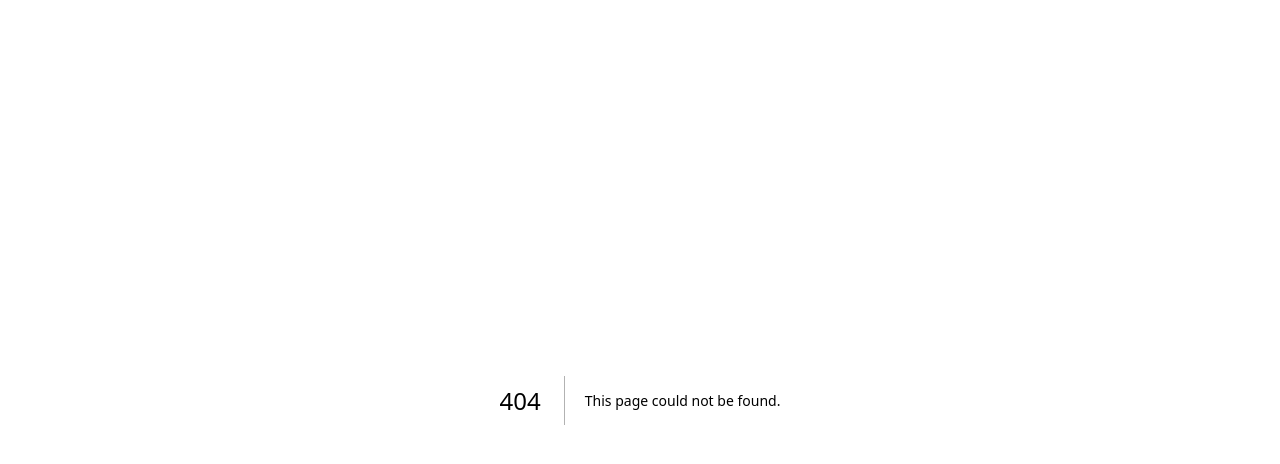
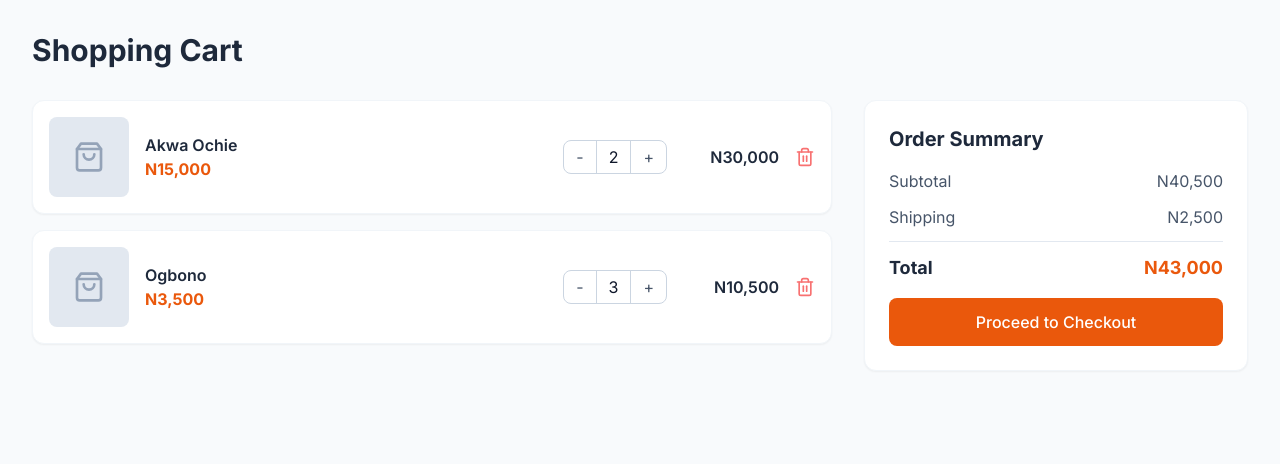
Before and after one commit to Oluwamozay/mark8hub, a Next.js app: page /cart in a window 1280 px wide. Before the commit this address had no page. Shown: the top 464 px of the page. Built offline with nearby package versions, Linux system fonts and the light colour scheme.

Commit message:
Add cart page

```diff
--- /dev/null
+++ b/app/cart/page.tsx
@@ -0,0 +1,86 @@
+'use client';
+
+import { useState } from 'react';
+import { Trash2, ShoppingBag } from 'lucide-react';
+import Link from 'next/link';
+
+interface CartItem {
+  id: number;
+  name: string;
+  price: number;
+  quantity: number;
+  image: string;
+}
+
+export default function CartPage() {
+  const [cartItems, setCartItems] = useState<CartItem[]>([
+    { id: 1, name: 'Akwa Ochie', price: 15000, quantity: 2, image: '' },
+    { id: 2, name: 'Ogbono', price: 3500, quantity: 3, image: '' },
+  ]);
+
+  const updateQuantity = (id: number, delta: number) => {
+    setCartItems(items => items.map(item =>
+      item.id === id ? { ...item, quantity: Math.max(1, item.quantity + delta) } : item
+    ));
+  };
+
+  const removeItem = (id: number) => {
+    setCartItems(items => items.filter(item => item.id !== id));
+  };
+
+  const subtotal = cartItems.reduce((sum, item) => sum + item.price * item.quantity, 0);
+  const shipping = cartItems.length > 0 ? 2500 : 0;
+  const total = subtotal + shipping;
+
+  if (cartItems.length === 0) {
+    return (
+      <div className="min-h-screen bg-slate-50 flex items-center justify-center">
+        <div className="text-center">
+          <ShoppingBag className="h-16 w-16 text-slate-300 mx-auto mb-4" />
+          <h2 className="text-2xl font-semibold text-slate-700 mb-2">Your cart is empty</h2>
+          <p className="text-slate-500 mb-6">Start shopping to add items to your cart</p>
+          <Link href="/products" className="inline-block bg-[#EA580C] text-white px-8 py-3 rounded-lg font-medium hover:bg-orange-600">Start Shopping</Link>
+        </div>
+      </div>
+    );
+  }
+
+  return (
+    <div className="min-h-screen bg-slate-50">
+      <div className="max-w-7xl mx-auto px-4 sm:px-6 lg:px-8 py-8">
+        <h1 className="text-3xl font-bold text-[#1E293B] mb-8">Shopping Cart</h1>
+        <div className="grid lg:grid-cols-3 gap-8">
+          <div className="lg:col-span-2 space-y-4">
+            {cartItems.map(item => (
+              <div key={item.id} className="bg-white rounded-xl p-4 flex items-center gap-4 shadow-sm border border-slate-100">
+                <div className="w-20 h-20 bg-slate-200 rounded-lg flex items-center justify-center flex-shrink-0">
+                  <ShoppingBag className="h-8 w-8 text-slate-400" />
+                </div>
+                <div className="flex-1">
+                  <h3 className="font-semibold text-slate-800">{item.name}</h3>
+                  <p className="text-[#EA580C] font-bold">N{item.price.toLocaleString()}</p>
+                </div>
+                <div className="flex items-center border border-slate-300 rounded-lg">
+                  <button onClick={() => updateQuantity(item.id, -1)} className="px-3 py-1 text-slate-600 hover:bg-slate-100">-</button>
+                  <span className="px-3 py-1 border-x border-slate-300">{item.quantity}</span>
+                  <button onClick={() => updateQuantity(item.id, 1)} className="px-3 py-1 text-slate-600 hover:bg-slate-100">+</button>
+                </div>
+                <p className="font-semibold text-slate-800 w-24 text-right">N{(item.price * item.quantity).toLocaleString()}</p>
+                <button onClick={() => removeItem(item.id)} className="text-red-400 hover:text-red-600"><Trash2 className="h-5 w-5" /></button>
+              </div>
+            ))}
+          </div>
+          <div className="bg-white rounded-xl p-6 shadow-sm border border-slate-100 h-fit">
+            <h2 className="text-xl font-bold text-[#1E293B] mb-4">Order Summary</h2>
+            <div className="space-y-3 mb-4">
+              <div className="flex justify-between text-slate-600"><span>Subtotal</span><span>N{subtotal.toLocaleString()}</span></div>
+              <div className="flex justify-between text-slate-600"><span>Shipping</span><span>{shipping > 0 ? 'N' + shipping.toLocaleString() : 'Free'}</span></div>
+              <div className="border-t border-slate-200 pt-3 flex justify-between text-lg font-bold text-[#1E293B]"><span>Total</span><span className="text-[#EA580C]">N{total.toLocaleString()}</span></div>
+            </div>
+            <Link href="/checkout" className="block w-full bg-[#EA580C] text-white py-3 rounded-lg font-medium text-center hover:bg-orange-600 transition-colors">Proceed to Checkout</Link>
+          </div>
+        </div>
+      </div>
+    </div>
+  );
+}
```
